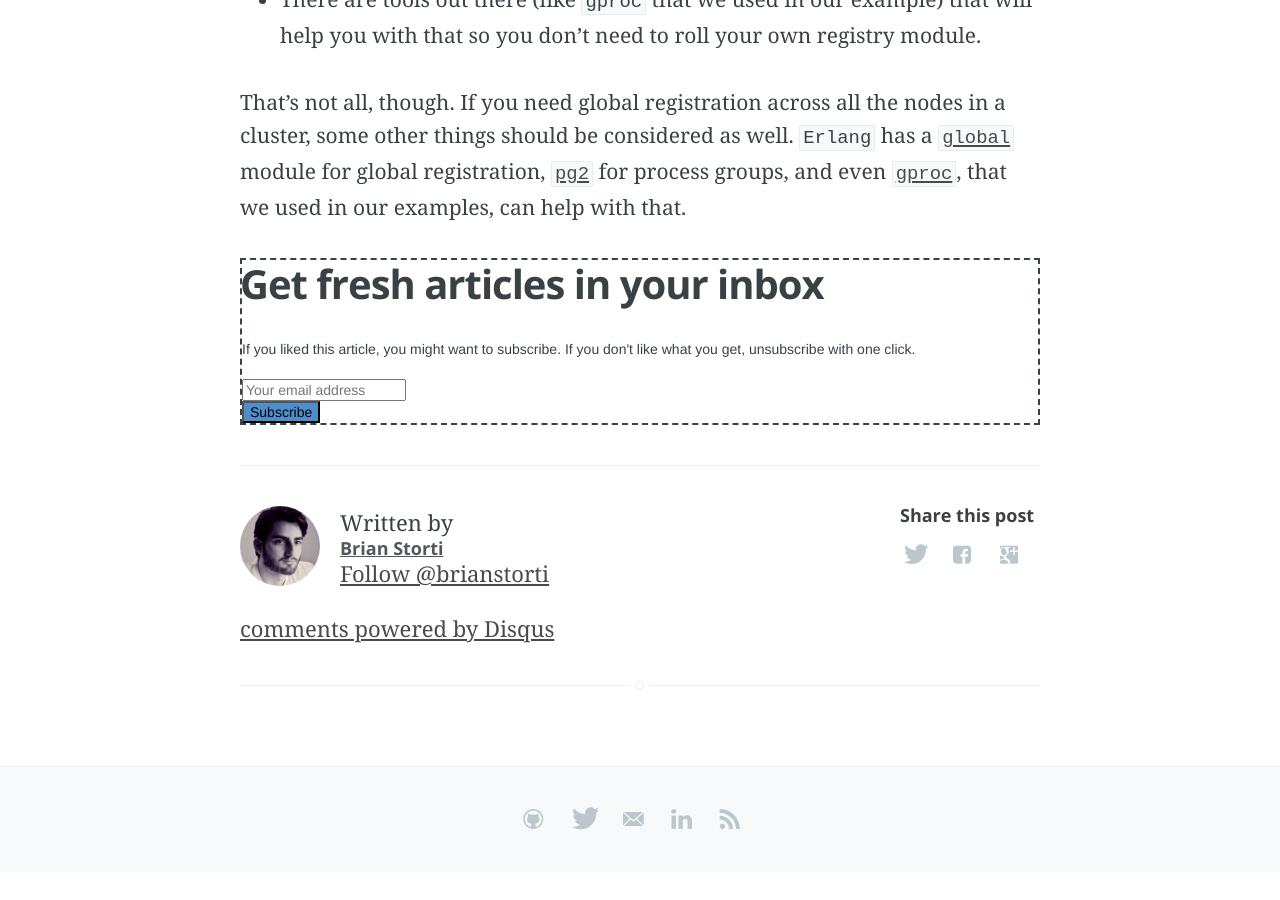
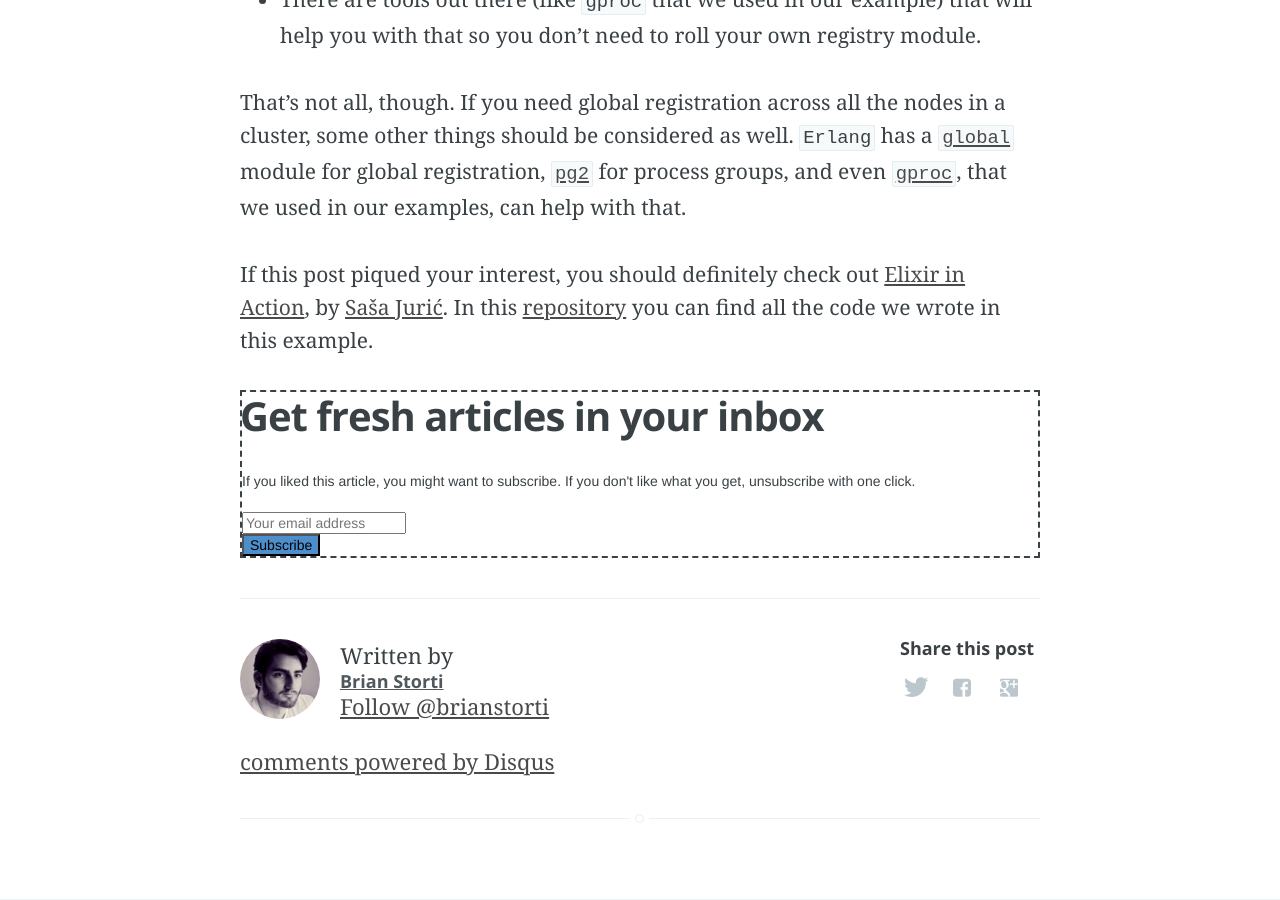
Before and after one commit to brianstorti/brianstorti.github.io, a Jekyll site: the page built from _posts/2016-02-29-process-registry-in-elixir.md, in a window 1280 px wide and 900 px high, scrolled down 18185 px. Built offline with Jekyll 4.4.1, drawn with Linux system fonts in a browser that asks for light colours; a script that is not in the unit is left out; comment, search, counter and statistics services are not loaded; before the commit the page ends 19057 px from its top, so only the background shows below that.

Commit message:
Add links to process registry post

```diff
--- a/_posts/2016-02-29-process-registry-in-elixir.md
+++ b/_posts/2016-02-29-process-registry-in-elixir.md
@@ -634,3 +634,6 @@ We covered a lot of ground. The main takeaways are:
 That's not all, though. If you need global registration across all the nodes in a cluster, some other things should be considered as well.
 `Erlang` has a [`global`](http://erlang.org/doc/man/global.html) module for global registration, [`pg2`](http://erlang.org/doc/man/pg2.html) for process groups,
 and even [`gproc`](https://github.com/uwiger/gproc), that we used in our examples, can help with that.
+
+If this post piqued your interest, you should definitely check out [Elixir in Action](https://www.manning.com/books/elixir-in-action), by [Saša Jurić](https://github.com/sasa1977).
+In this [repository](https://github.com/brianstorti/elixir-registry-example-chat-app) you can find all the code we wrote in this example.
```
